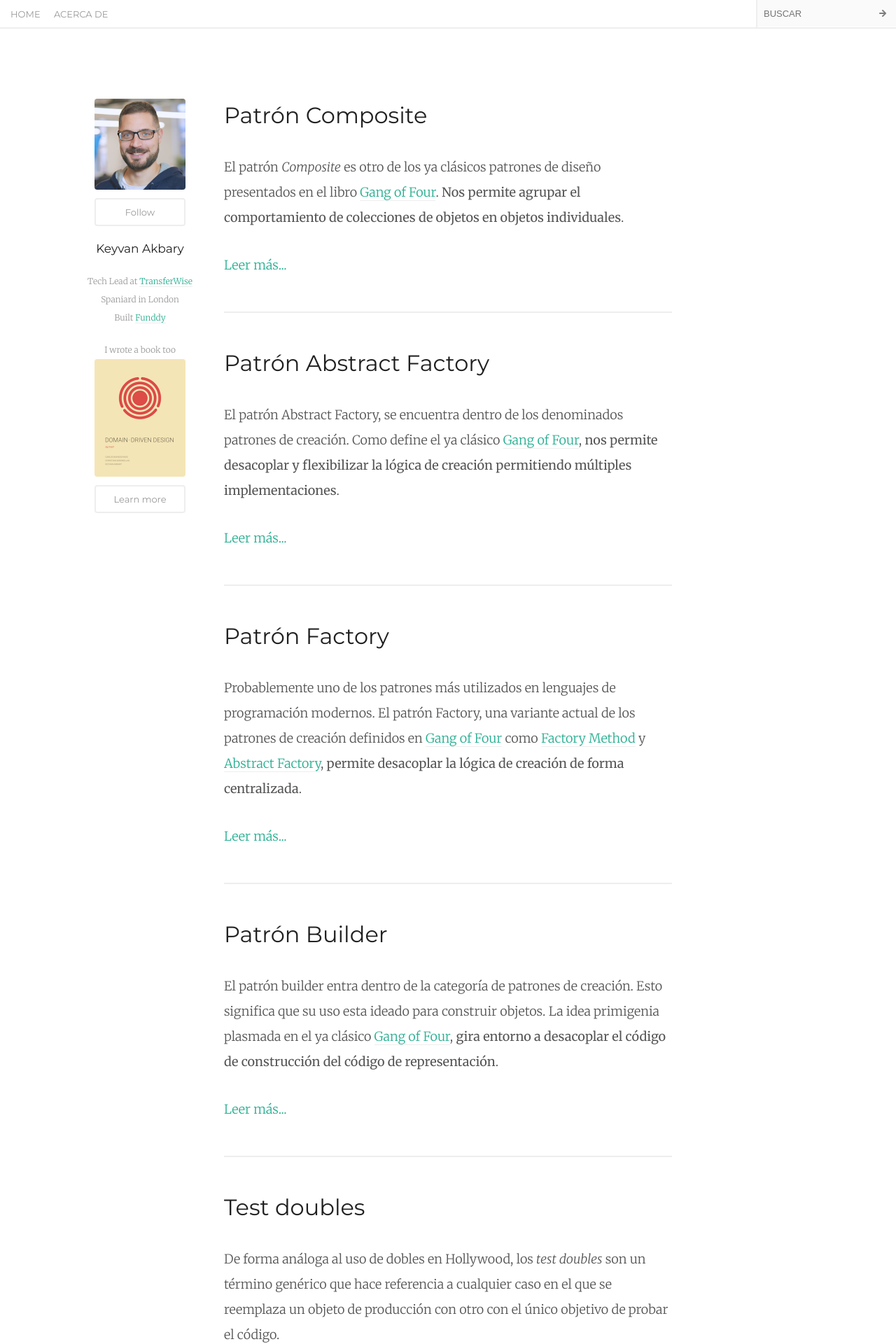
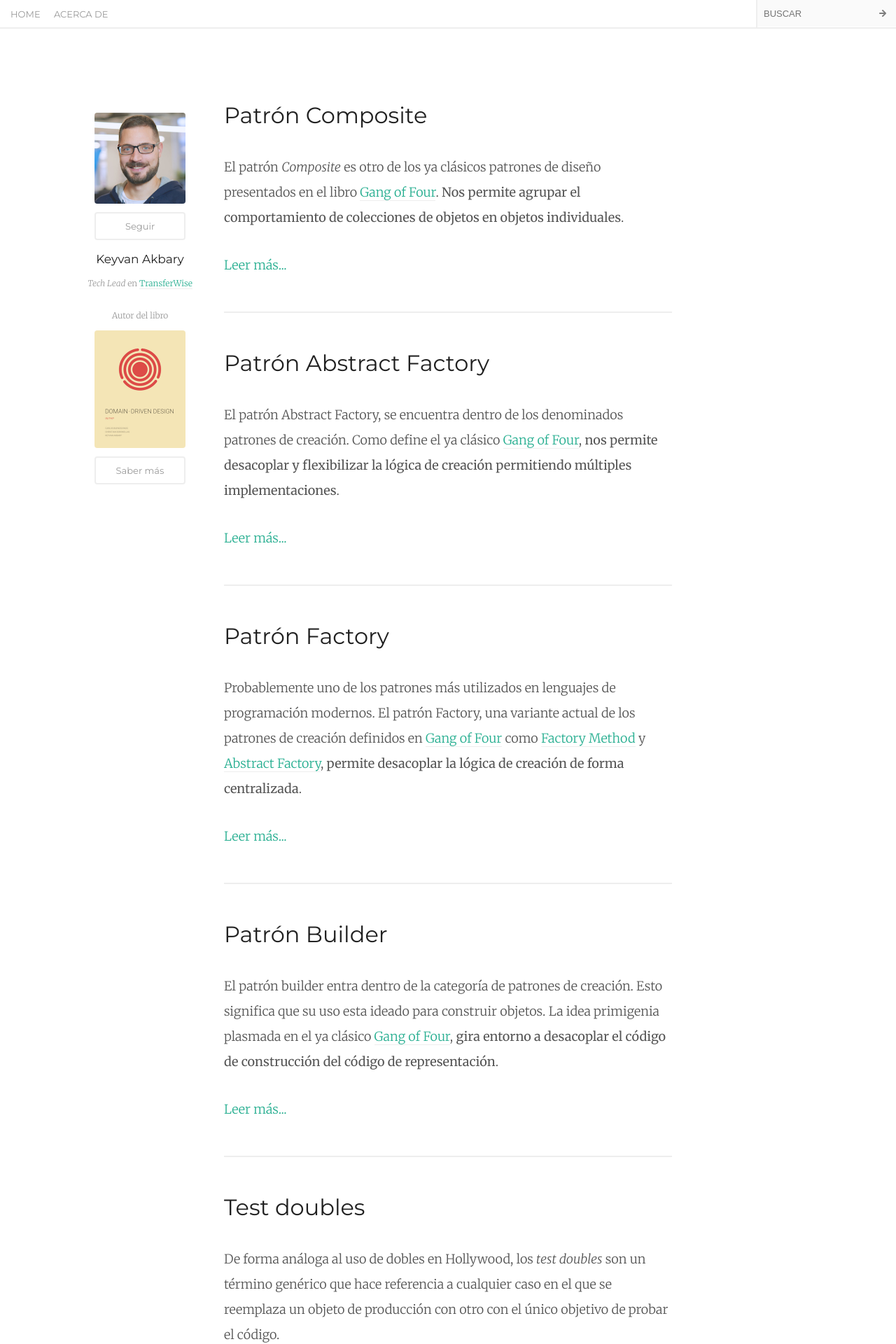
Before and after one commit to keyvanakbary/keyvanakbary.com, a Jekyll site: the page built from index.html, in a window 1280 px wide. Shown: the top 1920 px of the page at 70% size. Built offline with Jekyll 4.4.1, drawn with Linux system fonts in a browser that asks for light colours; nearby versions of some CDN libraries.

Commit message:
Better copy

```diff
--- a/_config.yml
+++ b/_config.yml
@@ -9,5 +9,5 @@ kramdown:
 highlighter: rouge
 permalink: /:title/
 url: "http://keyvanakbary.com"
-description: Spaniard leaving in London. Tech Lead at TransferWise. Built Funddy. Author of “Domain-Driven Design in PHP” book.
+description: Tech Lead en TransferWise. Autor del libro “Domain-Driven Design in PHP”.
 excerpt_separator: <!--more-->
--- a/_layouts/default.html
+++ b/_layouts/default.html
@@ -52,18 +52,24 @@
         </div>
 
         <div id="author">
+            <div class="block">
               <a class="image-link rounded" href="/">
                   <img src="/assets/images/keyvan.jpg" alt="Keyvan Akbary">
               </a>
-            <a href="https://github.com/keyvanakbary" class="main-button"><i class="icon-github"></i> Follow</a>
+              <a href="https://github.com/keyvanakbary" class="main-button"><i class="icon-github"></i> Seguir</a>
               <p class="name">Keyvan Akbary</p>
-            <p class="bio">Tech Lead at <a href="https://transferwise.com/" target="_blank">TransferWise</a><br/>Spaniard in London<br/>Built <a href="http://www.funddy.com" target="_blank">Funddy</a></p>
+              <p class="bio">
+                <em>Tech Lead</em> en <a href="https://transferwise.com/" target="_blank">TransferWise</a>
+              </p>
+            </div>
 
-            <p class="bio">I wrote a book too</p>
+            <div class="block">
+              <p class="bio">Autor del libro</p>
               <a class="image-link rounded" href="https://leanpub.com/ddd-in-php">
                 <img src="/assets/images/ddd-in-php.png"/>
               </a>
-            <a href="https://leanpub.com/ddd-in-php" class="main-button">Learn more</a>
+              <a href="https://leanpub.com/ddd-in-php" class="main-button">Saber más</a>
+            </div>
         </div>
 
         <div id="page">
--- a/css/main.css
+++ b/css/main.css
@@ -359,7 +359,7 @@ pre {
     display: none;
 }
 
-#author p {
+#author .block {
     margin: 20px 0 0 0;
 }
 
```
Lines whose indentation alone changed are shown as unchanged.
